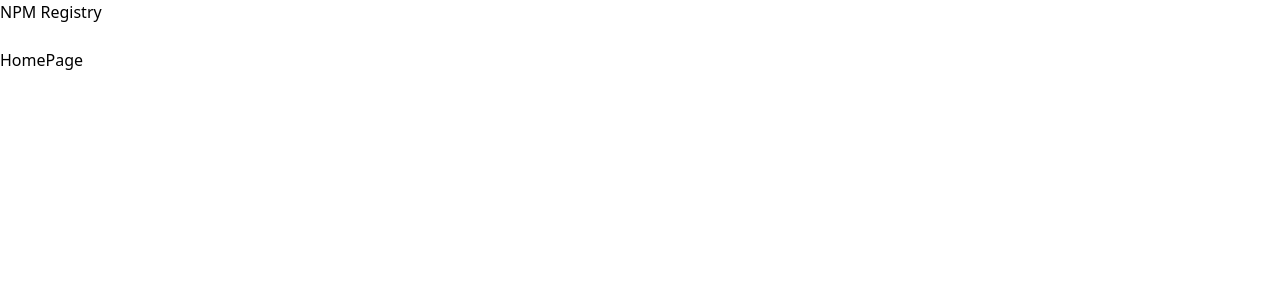
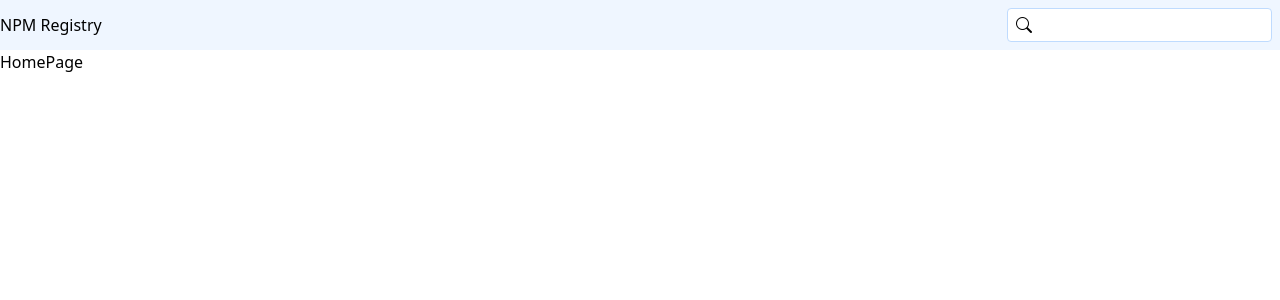
Before and after one commit to mrivasperez/the-registry, a React (Vite) app: page / in a window 1280 px wide. Shown: the top 300 px of the page. Built offline with nearby package versions, Linux system fonts and the light colour scheme.

Commit message:
ui: style header

```diff
--- a/src/components/Header.tsx
+++ b/src/components/Header.tsx
@@ -3,9 +3,11 @@
 
 const Header = () => {
   return (
-    <div>
-      <Link to={"/"}>NPM Registry</Link>
-      <SearchInput />
+    <div className="bg-blue-50">
+      <div className="container flex justify-between items-center mx-auto">
+        <Link to={"/"}>NPM Registry</Link>
+        <SearchInput />
+      </div>
     </div>
   );
 };
--- a/src/components/SearchInput.tsx
+++ b/src/components/SearchInput.tsx
@@ -14,8 +14,11 @@
   //   </form>
   // );
   return (
-    <Form action="/search">
-      <input type="text" name="query" />
+    <Form
+      action="/search"
+      className="flex border rounded px-2 py-1 m-2 bg-white border-blue-200"
+    >
+      <i className="bi bi-search"></i> <input type="text" name="query" />
     </Form>
   );
 };
--- a/src/index.css
+++ b/src/index.css
@@ -1,3 +1,4 @@
+@import "bootstrap-icons/font/bootstrap-icons.css";
 @tailwind base;
 @tailwind components;
 @tailwind utilities;
--- a/src/pages/Root.tsx
+++ b/src/pages/Root.tsx
@@ -6,7 +6,9 @@
   return (
     <div>
       <Header />
-      <Outlet />
+      <div className="container mx-auto">
+        <Outlet />
+      </div>
     </div>
   );
 };
```
